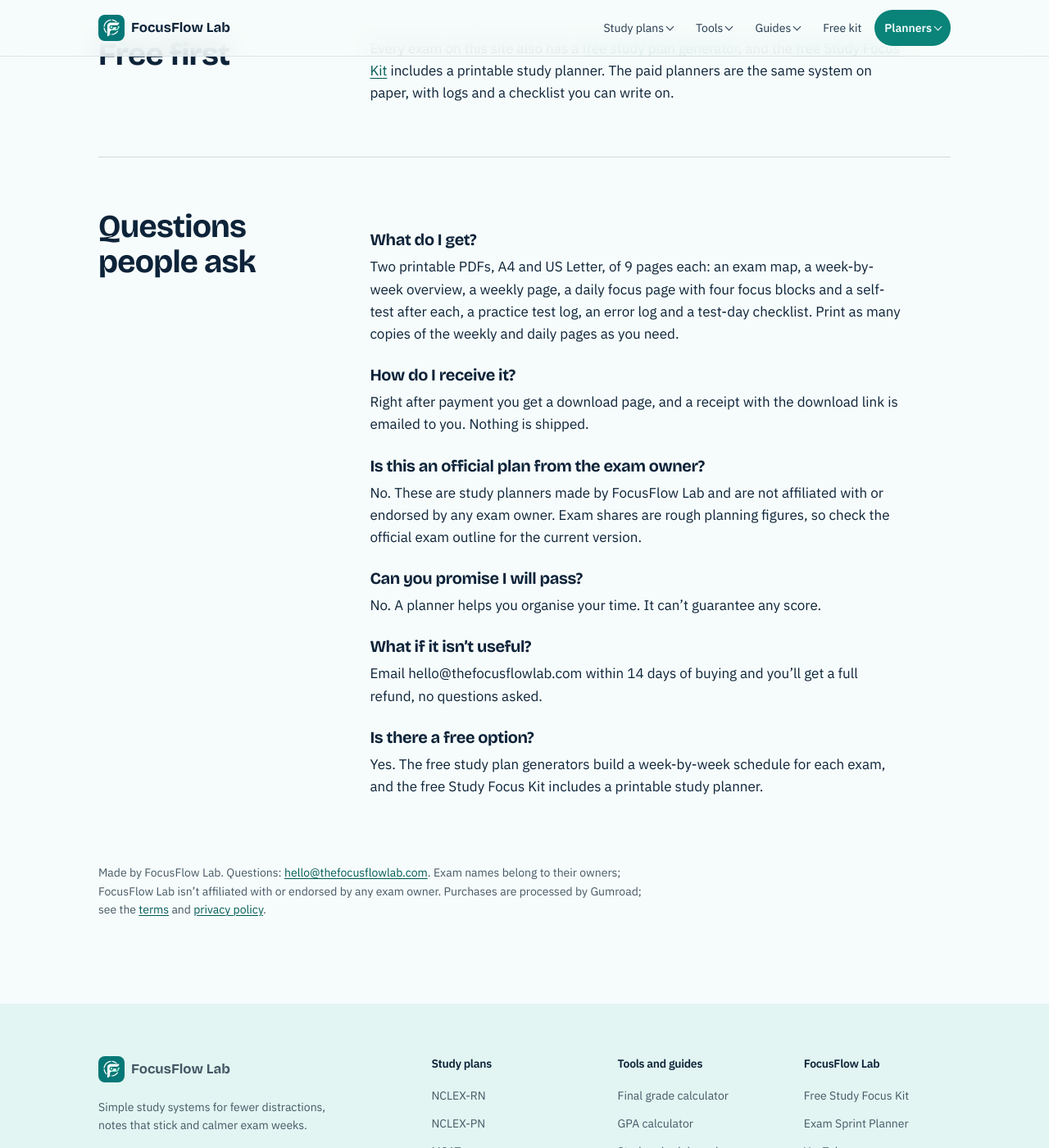
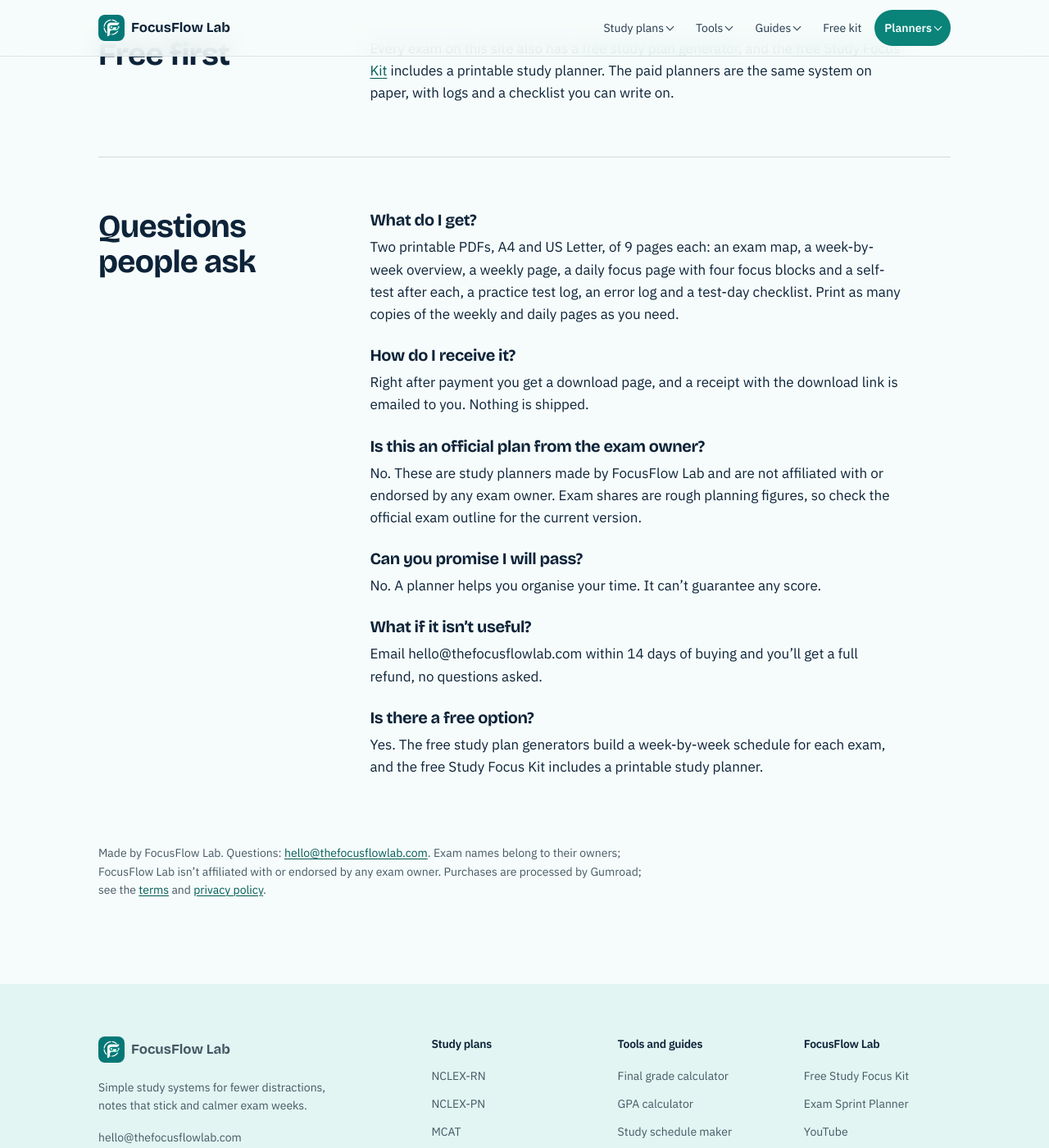
Before and after one commit to focusflowlab/focusflowlab.github.io, a Jekyll site: the page planners/index.html, which Jekyll copies as it is, in a window 1280 px wide and 1400 px high, scrolled down 3915 px. Shown: the whole window at 82% size. Built offline with Jekyll 4.4.1, drawn with Linux system fonts in a browser that asks for light colours.

Commit message:
Align the two columns of reading sections at the top
Co-Authored-By: Claude Sonnet 5.5 <noreply@anthropic.com>

```diff
--- a/assets/site.css
+++ b/assets/site.css
@@ -739,3 +739,8 @@ ul.cards + section.reading { margin-top: var(--space-lg); }
 .pd-link span { display: block; }
 .pd-more { margin: var(--space-lg) 0 0; }
 .pd-link { overflow: hidden; }
+
+/* Two-column reading sections: both columns start at the same top edge */
+.reading > h2 { margin: 0; line-height: 1.1; }
+.reading > p, .reading > ul, .reading > .prose { margin-top: 0; }
+.reading .prose > :first-child { margin-top: 0; }
```
